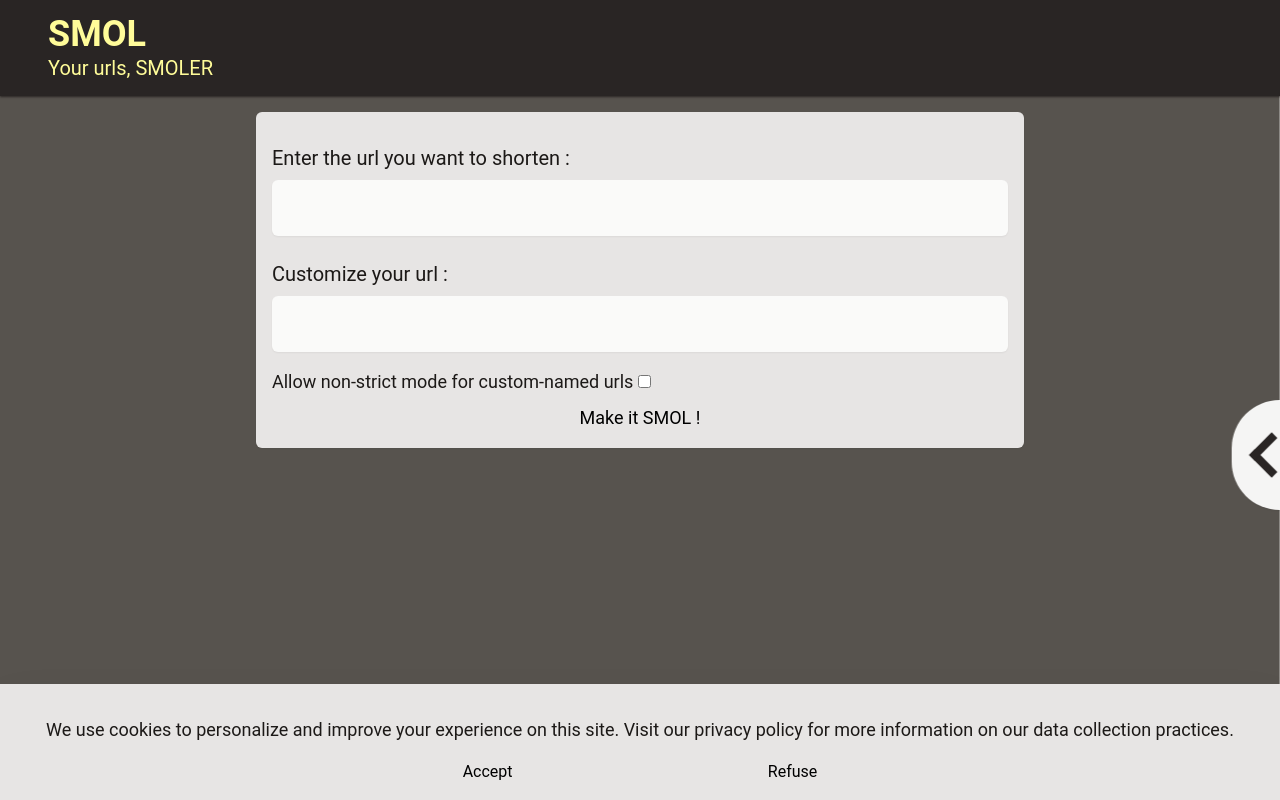
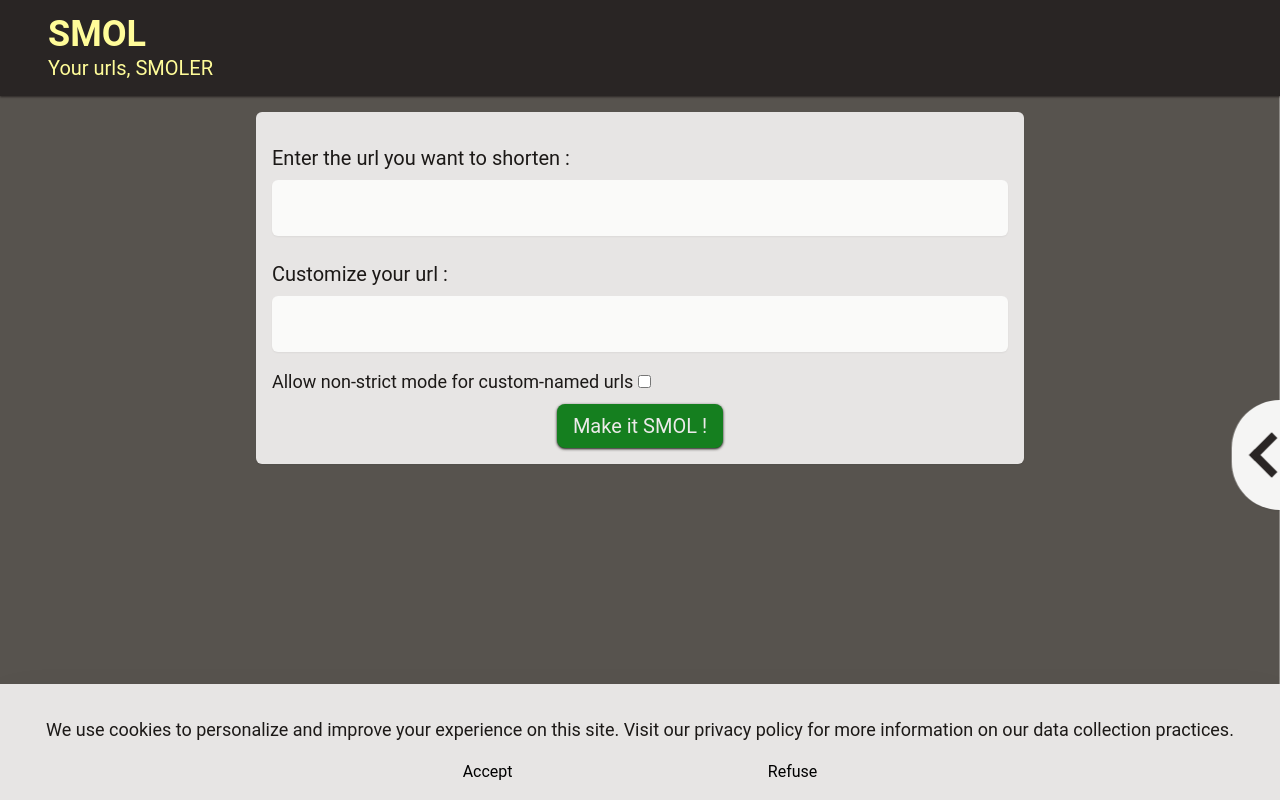
Before and after one commit to Janxa/smol, a React (Create React App) app in the folder client/: page / in a window 1280 px wide. Built offline with nearby package versions, Linux system fonts and the light colour scheme.

Commit message:
Adding loadingwheel to the form

```diff
--- a/client/src/components/UrlForm.jsx
+++ b/client/src/components/UrlForm.jsx
@@ -1,11 +1,12 @@
 import React, { useState } from "react";
 import { url_schema } from "../joi_schemas/url_schema";
 import axios from "axios";
-
+import LoadingWheel from "./Common/LoadingWheel";
+import Button from "./Common/Button";
 function UrlForm({ setShortenedUrl, setShortenedUrlError }) {
 	const [data, setData] = useState({ url: "", alias: "", allowMod: false });
 	const [errors, setErrors] = useState({});
-
+	const [loading, setLoading] = useState(false);
 	const schema = url_schema;
 
 	const handleChange = ({ currentTarget: input }) => {
@@ -36,6 +37,7 @@
 		event.preventDefault();
 		let errors = {};
 		let lastUrl = {};
+		setLoading(true);
 		setShortenedUrlError(null);
 		setShortenedUrl(null);
 		const validationResult = schema.validate(
@@ -46,11 +48,11 @@
 			{ abortEarly: false }
 		);
 		if (validationResult.error) {
-			console.log(validationResult.error);
 			validationResult.error.details.forEach(
 				(error) => (errors[error.context.label] = error.message)
 			);
 			setErrors(errors);
+			setLoading(false);
 			return;
 		}
 
@@ -61,8 +63,11 @@
 			setData({ url: "", alias: "", allowMod: false });
 		} catch (error) {
 			setShortenedUrlError(error.response.data.error);
+			setLoading(false);
 			return;
 		}
+		setLoading(false);
+		return;
 	};
 
 	return (
@@ -96,7 +101,6 @@
 					type="text"
 				/>
 				{errors["alias"] && <p className="error-label">{errors["alias"]}</p>}
-
 				<div className="py-2 z-0 relative">
 					<label
 						htmlFor="allowmod"
@@ -116,13 +120,13 @@
 						onChange={handleCheck}
 					/>
 				</div>
-
-				<button
-					className="btn-validation z-0 self-center lg:text-lg"
-					type="submit"
-				>
-					Make it SMOL !
-				</button>
+				<div className="flex justify-center ">
+					{loading ? (
+						<LoadingWheel />
+					) : (
+						<Button text="Make it SMOL !" type="submit" color="green" />
+					)}
+				</div>
 			</form>
 		</section>
 	);
```
